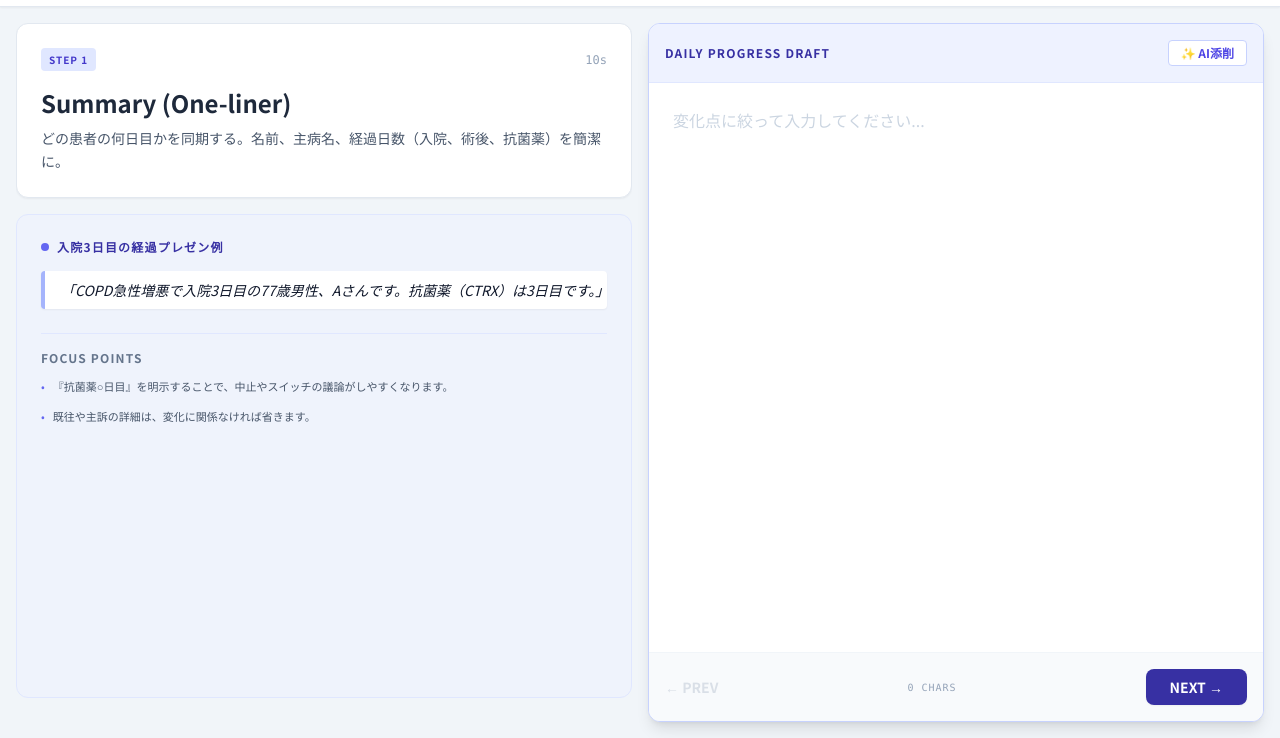
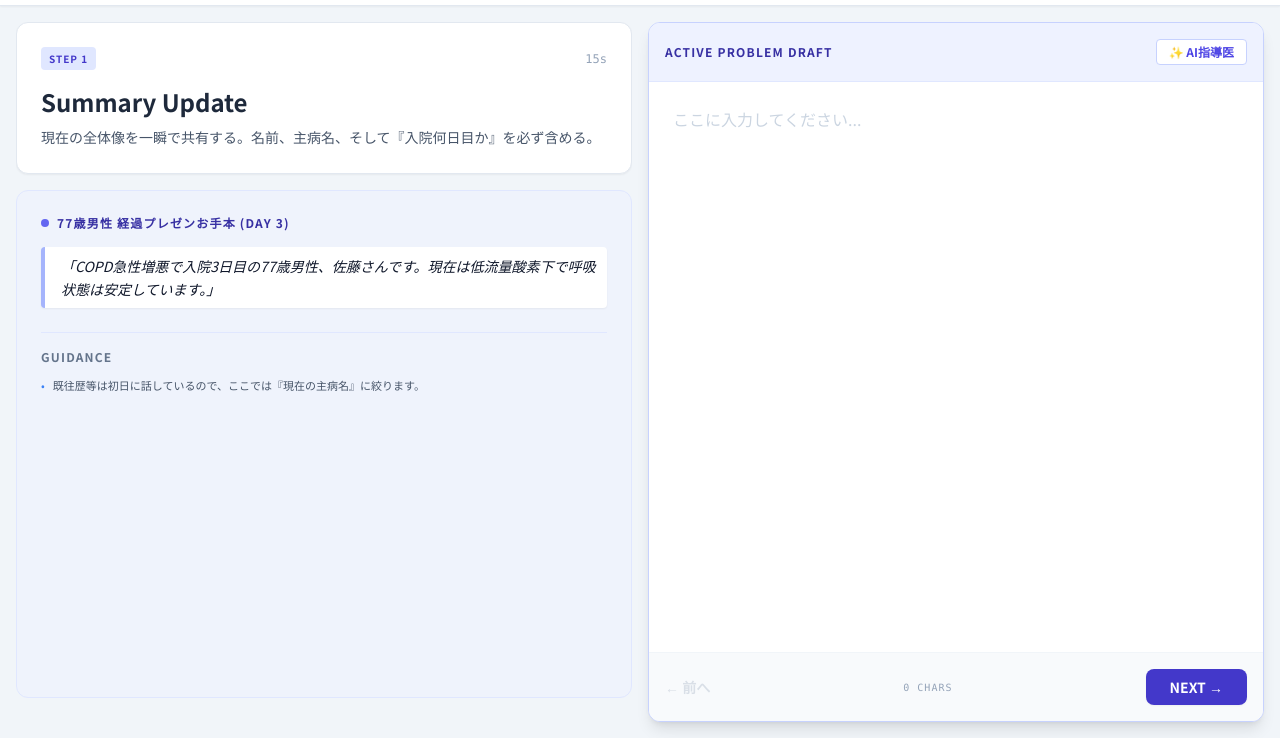
Before and after one commit to g-takizawa/presentation-navi, a plain HTML site: page snap.html in a window 1280 px wide. Shown: the part 62-800 px from the top of the page. Drawn offline with nearby package versions, Linux system fonts and the light colour scheme.

Commit message:
Refactor: Replace Daily Snap with Problem-Oriented Daily A&P (P-A/P)

```diff
--- a/script.js
+++ b/script.js
@@ -143,11 +143,14 @@ async function aiCritique() {
   if (textEl) textEl.innerText = "";
 
   try {
+    const systemInstruction = window.aiSystemPrompt || "あなたは親切な指導医です。";
+
     const response = await fetch(`https://generativelanguage.googleapis.com/v1beta/models/gemini-2.5-flash-preview-09-2025:generateContent?key=${apiKey}`, {
       method: 'POST',
       headers: { 'Content-Type': 'application/json' },
       body: JSON.stringify({
-        contents: [{ parts: [{ text: `以下の医学プレゼン原稿を添削してください。\nセクション：${steps[currentIdx].title}\n役割：指導医\n\n原稿：${draft}` }] }]
+        systemInstruction: { parts: [{ text: systemInstruction }] },
+        contents: [{ parts: [{ text: `以下の医学プレゼン原稿を添削してください。\nセクション：${steps[currentIdx].title}\n\n原稿：${draft}` }] }]
       })
     });
     const data = await response.json();
--- a/snap.html
+++ b/snap.html
@@ -4,12 +4,12 @@
 <head>
   <meta charset="UTF-8">
   <meta name="viewport" content="width=device-width, initial-scale=1.0">
-  <title>1分間デイリープレゼン (Snap)</title>
+  <title>プロブレム別デイリープレゼン (P-A/P)</title>
   <script src="https://cdn.tailwindcss.com"></script>
   <link rel="stylesheet" href="style.css">
 </head>
 
-<body class="flex flex-col h-screen overflow-hidden text-slate-800 theme-indigo">
+<body class="flex flex-col h-screen overflow-hidden text-slate-800 theme-problem">
 
   <!-- Header -->
   <header class="bg-white border-b border-slate-200 px-6 py-3 flex-none shadow-sm z-20">
@@ -22,10 +22,10 @@
               d="M2.25 12l8.954-8.955c.44-.439 1.152-.439 1.591 0L21.75 12M4.5 9.75v10.125c0 .621.504 1.125 1.125 1.125H9.75v-4.875c0-.621.504-1.125 1.125-1.125h2.25c.621 0 1.125.504 1.125 1.125V21h4.125c.621 0 1.125-.504 1.125-1.125V9.75M8.25 21h8.25" />
           </svg>
         </a>
-        <div class="bg-indigo-900 text-white p-2 rounded-lg font-bold text-lg">Snap</div>
+        <div class="bg-indigo-900 text-white p-2 rounded-lg font-bold text-lg leading-none">P-A/P</div>
         <div>
-          <h1 class="text-lg font-bold">1分間デイリープレゼン</h1>
-          <p class="text-[10px] text-slate-500 font-medium uppercase tracking-tighter">回診・チーム共有用ショートバージョン</p>
+          <h1 class="text-lg font-bold">プロブレム別デイリーワークブック</h1>
+          <p class="text-[10px] text-slate-500 font-medium uppercase tracking-tighter">プロブレム毎のアセスメントとプランの提示</p>
         </div>
       </div>
 
@@ -35,8 +35,8 @@
 
       <div class="flex items-center gap-3">
         <button onclick="downloadFullDraft()"
-          class="bg-indigo-600 text-white px-4 py-1.5 rounded-md text-sm font-bold hover:bg-indigo-700 transition-colors flex items-center gap-2 shadow-sm">
-          💾 保存
+          class="bg-indigo-700 text-white px-4 py-2 rounded-md text-sm font-bold hover:bg-indigo-800 transition-all flex items-center gap-2 shadow-sm">
+          💾 全原稿を出力
         </button>
         <button onclick="toggleSettings()"
           class="p-2 text-slate-400 hover:text-indigo-600 transition-colors">⚙️</button>
@@ -47,14 +47,14 @@
   <!-- Main Content -->
   <main class="flex-1 flex overflow-hidden max-w-screen-2xl mx-auto w-full p-4 gap-4">
 
-    <!-- Left Pane: Reference -->
+    <!-- Left Pane: Guidance -->
     <section class="w-1/2 flex flex-col gap-4 overflow-y-auto no-scrollbar pb-6">
       <div class="bg-white rounded-xl shadow-sm border border-slate-200 p-6 flex-none">
         <div class="flex items-center justify-between mb-4">
           <span id="step-label"
-            class="text-[10px] font-bold bg-indigo-100 text-indigo-700 px-2 py-1 rounded uppercase tracking-widest">Step
+            class="text-[10px] font-bold bg-indigo-100 text-indigo-700 px-2 py-1 rounded uppercase tracking-widest">Section
             1</span>
-          <span id="step-time" class="text-xs text-slate-400 font-mono">10s</span>
+          <span id="step-time" class="text-xs text-slate-400 font-mono">15s</span>
         </div>
         <h2 id="step-title" class="text-2xl font-bold mb-2"></h2>
         <p id="step-rule" class="text-sm text-slate-600 leading-relaxed"></p>
@@ -62,7 +62,7 @@
 
       <div class="bg-indigo-50/50 rounded-xl border border-indigo-100 p-6 flex-1 flex flex-col">
         <h3 class="text-xs font-bold text-indigo-800 uppercase tracking-widest mb-4 flex items-center gap-2">
-          <span class="w-2 h-2 bg-indigo-500 rounded-full"></span> 入院3日目の経過プレゼン例
+          <span class="w-2 h-2 bg-indigo-500 rounded-full"></span> 77歳男性 経過プレゼンお手本 (Day 3)
         </h3>
         <div id="step-example"
           class="text-slate-900 leading-relaxed italic text-sm mb-6 border-l-4 border-indigo-300 pl-4 py-2 bg-white rounded shadow-sm">
@@ -70,59 +70,63 @@
         </div>
 
         <h4 class="text-xs font-bold text-slate-500 mb-3 border-t border-indigo-100 pt-4 uppercase tracking-widest">
-          Focus Points</h4>
+          Guidance</h4>
         <div id="step-tips" class="space-y-3">
           <!-- Tip list -->
         </div>
       </div>
     </section>
 
-    <!-- Right Pane: Workspace -->
+    <!-- Right Pane: Resident Input -->
     <section class="w-1/2 flex flex-col gap-4">
       <div class="bg-white rounded-xl shadow-lg border border-indigo-200 flex-1 flex flex-col overflow-hidden">
         <div class="p-4 bg-indigo-50 border-b border-indigo-100 flex justify-between items-center flex-none">
-          <h3 class="text-xs font-bold text-indigo-800 uppercase tracking-widest">Daily Progress Draft</h3>
-          <button onclick="aiCritique()"
-            class="bg-white text-indigo-600 px-3 py-1 rounded border border-indigo-200 text-xs font-bold hover:bg-indigo-100 transition-colors">✨
-            AI添削</button>
+          <h3 class="text-xs font-bold text-indigo-800 uppercase tracking-widest">Active Problem Draft</h3>
+          <div class="flex gap-2">
+            <button onclick="aiCritique()"
+              class="bg-white text-indigo-600 px-3 py-1 rounded border border-indigo-200 text-xs font-bold hover:bg-indigo-100 transition-colors">✨
+              AI指導医</button>
+          </div>
         </div>
         <textarea id="draft-input" oninput="saveDraft()"
           class="flex-1 p-6 text-base leading-relaxed text-slate-800 outline-none resize-none placeholder:text-slate-300"
-          placeholder="変化点に絞って入力してください..."></textarea>
+          placeholder="ここに入力してください..."></textarea>
 
+        <!-- AI Panel -->
         <div id="ai-output"
           class="hidden p-4 bg-slate-900 text-white text-sm border-t border-slate-700 max-h-48 overflow-y-auto flex-none">
-          <div id="ai-loading" class="ai-loading text-indigo-400 font-bold mb-2">Gemini 添削中...</div>
-          <div id="ai-text" class="text-xs leading-relaxed"></div>
+          <div id="ai-loading" class="ai-loading text-indigo-400 font-bold mb-2">分析中...</div>
+          <div id="ai-text" class="text-xs leading-relaxed whitespace-pre-wrap"></div>
           <button onclick="closeAI()" class="mt-2 text-[10px] text-slate-500 underline">閉じる</button>
         </div>
 
         <div class="p-4 bg-slate-50 border-t border-slate-100 flex justify-between items-center flex-none">
           <button onclick="prevStep()" id="btn-prev"
-            class="text-sm font-bold text-slate-400 hover:text-slate-800 disabled:opacity-30">← PREV</button>
+            class="text-sm font-bold text-slate-400 hover:text-slate-800 disabled:opacity-30">← 前へ</button>
           <span id="char-count" class="text-[10px] text-slate-400 font-mono tracking-widest uppercase">0 chars</span>
           <button onclick="nextStep()" id="btn-next"
-            class="bg-indigo-800 text-white px-6 py-2 rounded-lg text-sm font-bold hover:bg-indigo-700 transition-colors shadow-sm">NEXT
+            class="bg-indigo-700 text-white px-6 py-2 rounded-lg text-sm font-bold hover:bg-indigo-800 transition-all shadow-sm">次へ
             →</button>
         </div>
       </div>
     </section>
   </main>
 
-  <!-- Settings Modal -->
+  <!-- Settings -->
   <div id="settings-modal"
     class="fixed inset-0 bg-slate-900/60 backdrop-blur-sm z-50 hidden flex items-center justify-center p-4">
     <div class="bg-white rounded-2xl p-8 max-w-md w-full shadow-2xl relative">
       <h3 class="text-xl font-bold mb-2">API設定</h3>
       <div class="mb-6">
         <label class="block text-xs text-slate-500 mb-2">Gemini API Key</label>
-        <input type="password" id="api-key-input" class="w-full p-3 border rounded-lg text-sm" placeholder="AIzaSy...">
+        <input type="password" id="api-key-input"
+          class="w-full p-3 border rounded-lg mb-4 text-sm outline-none focus:ring-2 focus:ring-indigo-500"
+          placeholder="AIzaSy...">
         <p class="text-[10px] text-slate-400 mt-1">※キーはブラウザ内にのみ保存されます</p>
       </div>
-
       <div class="flex gap-2 mb-6">
-        <button onclick="saveApiKey()"
-          class="flex-1 bg-indigo-600 text-white py-2.5 rounded-lg font-bold hover:bg-indigo-700 transition-colors">保存</button>
+        <button onclick="saveApiKey()" class="flex-1 bg-indigo-700 text-white py-2.5 rounded-lg font-bold">保存</button>
+        <button onclick="toggleSettings()" class="flex-1 bg-slate-100 py-2.5 rounded-lg font-bold">キャンセル</button>
       </div>
 
       <div class="border-t border-slate-100 pt-6">
@@ -132,7 +136,6 @@
           ⚠️ 現在の原稿データを消去
         </button>
       </div>
-
       <button onclick="toggleSettings()" class="absolute top-4 right-4 text-slate-400 hover:text-slate-600">✕</button>
     </div>
   </div>
@@ -140,34 +143,49 @@
   <script>
     const steps = [
       {
-        label: "Step 1", title: "Summary (One-liner)", time: "10s",
-        rule: "どの患者の何日目かを同期する。名前、主病名、経過日数（入院、術後、抗菌薬）を簡潔に。",
-        example: "「COPD急性増悪で入院3日目の77歳男性、Aさんです。抗菌薬（CTRX）は3日目です。」",
-        tips: ["『抗菌薬○日目』を明示することで、中止やスイッチの議論がしやすくなります。", "既往や主訴の詳細は、変化に関係なければ省きます。"],
-        key: "snap_step_1"
+        label: "Step 1", title: "Summary Update", time: "15s",
+        rule: "現在の全体像を一瞬で共有する。名前、主病名、そして『入院何日目か』を必ず含める。",
+        example: "「COPD急性増悪で入院3日目の77歳男性、佐藤さんです。現在は低流量酸素下で呼吸状態は安定しています。」",
+        tips: ["既往歴等は初日に話しているので、ここでは『現在の主病名』に絞ります。"],
+        key: "ap_snap_step_1"
       },
       {
-        label: "Step 2", title: "Update (S/O Changes)", time: "30s",
-        rule: "夜間のイベントと、客観的データのトレンドを伝える。正常値の羅列を避け、変化点にフォーカスする。",
-        example: "「夜間イベントなし。湿性咳嗽・喀痰は減少傾向。SpO2 92%(0.5L)で安定。朝の採血で炎症反応も低下。血糖はSS対応にて180〜220で推移しています。」",
-        tips: ["『安定』『改善傾向』など、トレンドを示す言葉を使います。", "糖尿病併存例では、当日の血糖値推移を必ず含めます。"],
-        key: "snap_step_2"
+        label: "Step 2", title: "Subjective / Objective", time: "30s",
+        rule: "昨日のプレゼン以降の『変化』を述べる。夜間イベント、バイタル、新規検査結果の解釈を提示。",
+        example: "「夜間は咳嗽なく入眠。今朝より喀痰の粘稠度が低下し、呼吸困難感も消失しました。SpO2 92% (0.5L)と安定。血液検査でWBC 8500, CRP 2.4と炎症反応も改善傾向。血糖は180〜210で推移。」",
+        tips: ["『正常範囲』とだけ言わず、炎症所見の具体的な低下などのトレンドを言葉にします。"],
+        key: "ap_snap_step_2"
       },
       {
-        label: "Step 3", title: "Assessment (Current Status)", time: "15s",
-        rule: "現状の評価を述べる。改善、不変、悪化のいずれかを明確にする。",
-        example: "「呼吸状態は改善傾向です。II型呼吸不全も安定しており、ステロイドによる血糖上昇もコントロール範囲内と判断します。」",
-        tips: ["『〜だと思います』ではなく『〜と判断します/評価します』と言い切ります。"],
-        key: "snap_step_3"
+        label: "Step 3", title: "Problem #1: A & P", time: "45s",
+        rule: "最重要プロブレムに対する現状評価と、今日の具体的なアクション（処方変更、離床等）を述べる。",
+        example: "「#1 AE-COPDは、各種所見より改善傾向と判断します。本日より酸素をオフし、抗菌薬をCTRXからAMPC/CVAの内服に切り替えます。午後に理学療法士と離床範囲を拡大します。」",
+        tips: ["『改善傾向なので継続』で終わらず、具体的な『前進（ステップアップ/ダウン）』を提案してください。"],
+        key: "ap_snap_step_3"
       },
       {
-        label: "Step 4", title: "Plan (Today's Tasks)", time: "15s",
-        rule: "今日の具体的なタスク（指示変更）を提案し、承認を得る。",
-        example: "「本日より酸素オフを試行します。食事摂取良好なため、抗菌薬を内服（AMPC/CVA）に切り替えることを提案します。」",
-        tips: ["『何か指示ありますか？』ではなく、『〜しようと思います』と自分からプランをぶつけます。"],
-        key: "snap_step_4"
+        label: "Step 4", title: "Problem #2: A & P", time: "30s",
+        rule: "併存症や入院中に発生した問題（副作用等）への評価とプランを述べる。",
+        example: "「#2 2型糖尿病は、ステロイドによる高血糖を認めるもののSSで管理可能です。現行のSSを継続し、食事摂取が安定すればプレドニン減量と共に内服再開を検討します。」",
+        tips: ["主病名の影に隠れがちな『併存症』の管理状況を報告することで、チームの安心感が高まります。"],
+        key: "ap_snap_step_4"
+      },
+      {
+        label: "Step 5", title: "Social / Discharge", time: "15s",
+        rule: "退院に向けた課題や、家族への説明予定などを共有して締めくくる。",
+        example: "「病状は順調であり、週末の退院を目指します。本日、ご家族に今後の吸入指導と退院後の生活について説明する予定です。」",
+        tips: ["医学的側面だけでなく、ケアの『出口』を示すことで、プレゼンが完結します。"],
+        key: "ap_snap_step_5"
       }
     ];
+
+    // Specific AI persona for this workbook
+    window.aiSystemPrompt = `あなたは医学教育に熱心な日本の指導医です。回診での「プロブレム別デイリープレゼン」を添削します。
+        評価軸：
+        1. プロブレムごとの評価（改善・不変・悪化）が明確か。
+        2. 本日の具体的な『アクション』が提案されているか（単なる現状報告になっていないか）。
+        3. 簡潔で医学的に正しい表現か。
+        回答は日本語で、具体的な推奨フレーズを添えてください。`;
   </script>
   <script src="script.js"></script>
 </body>
```
Also changed, not shown: index.html (+4 -4 lines), style.css (+14 -1 lines).
